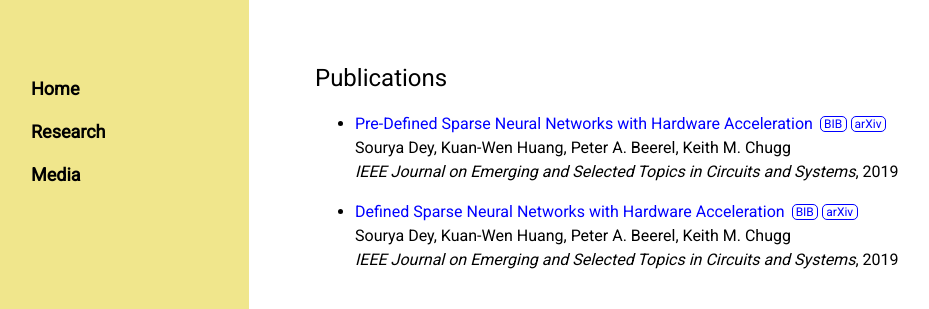
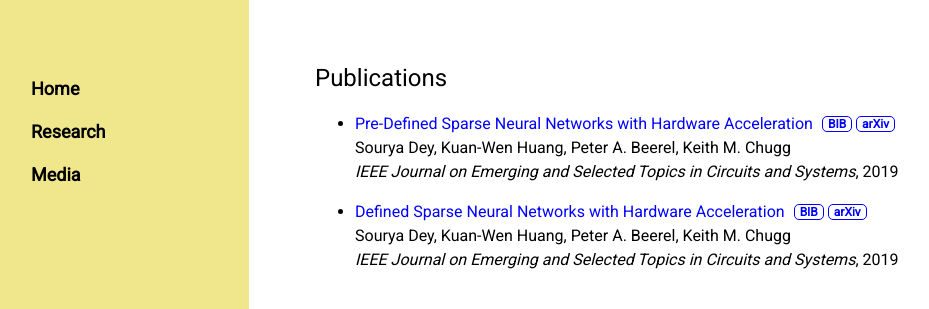
Before and after one commit to souryadey/souryadey.github.io, a Jekyll site: the page built from research/index.html, in a window 1280 px wide. Shown: the top 309 px of the page, without its empty margins (1-930 px from the left). Built offline with Jekyll 4.4.1, drawn with Linux system fonts in a browser that asks for light colours.

Commit message:
adding link boxes 2

```diff
--- a/_layouts/default.html
+++ b/_layouts/default.html
@@ -38,12 +38,12 @@
 			  color: blue;
 			  font-family: "Roboto", sans-serif;
 			  font-size: 12px;
-			  font-weight: 500;
-			  padding: 0px 3.5px 0px 3px;
+			  font-weight: bold;
+			  padding: 0px 5px 0px 5px;
 			  vertical-align: middle;
 			  position: relative;
 			  top: -1px;
-			  left: 3px;
+			  left: 5px;
 		  	}
 			</style>
 		</head>
```
